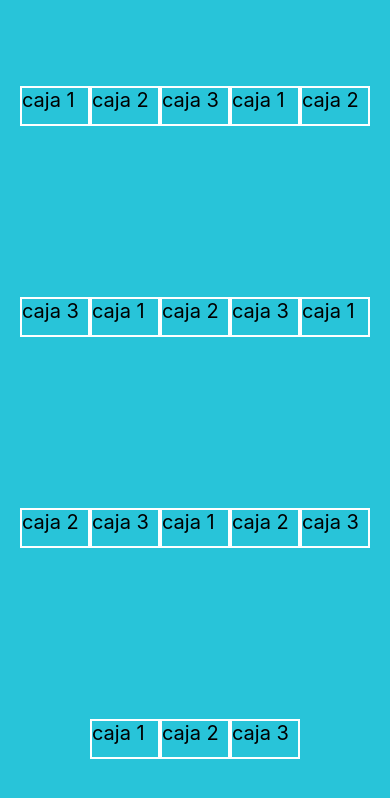
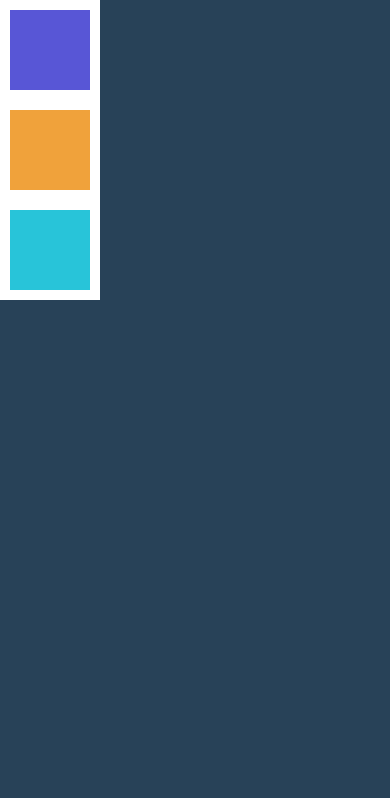
Before and after one commit to braianLucero/ReactNativeProyecto, a React Native app: screen / in a window 390 px wide. Shown: the top 798 px of the page. Built offline with nearby package versions, Linux system fonts and the light colour scheme.

Commit message:
Initializing Mini Project.

```diff
--- a/App.tsx
+++ b/App.tsx
@@ -4,18 +4,20 @@
 // import { BoxObjectModelScreen } from './src/screens/BoxObjectModelScreen';
 // import { DimensionesScreen } from './src/screens/DimensionesScreen';
 // import { PositionScreen } from './src/screens/PositionScreen';
-import { FlexScreen } from './src/screens/FlexScreen';
+// import { FlexScreen } from './src/screens/FlexScreen';
+import { TareaScreen } from './src/screens/TareaScreen';
 
 
 // SafeAreaView es mas que nada para ios para que no choque con el noch
 const App = () => {
   return (
-    <SafeAreaView style={{ flex: 1 }}>
+    <SafeAreaView style={{ flex: 1, backgroundColor: "#284258" }}>
       {/* // <ContadorScreen /> */}
       {/* <BoxObjectModelScreen /> */}
       {/* <DimensionesScreen /> */}
       {/* <PositionScreen /> */}
-      <FlexScreen />
+      {/* <FlexScreen /> */}
+      <TareaScreen />
     </SafeAreaView>
   );
 };
--- /dev/null
+++ b/src/screens/TareaScreen.tsx
@@ -0,0 +1,40 @@
+import React from 'react'
+import { View, Text, StyleSheet } from 'react-native';
+
+export const TareaScreen = () => {
+    return (
+        <View style={styles.container}>
+            <View style={styles.cajaMorada} />
+            <View style={styles.cajaNaranja} />
+            <View style={styles.cajaAzul} />
+        </View>
+    )
+}
+
+const styles = StyleSheet.create({
+    container: {
+        flex: 1,
+        backgroundColor: '#284258',
+    },
+    cajaMorada: {
+        width: 100,
+        height: 100,
+        borderWidth: 10,
+        borderColor: 'white',
+        backgroundColor: '#5856D6'
+    },
+    cajaNaranja: {
+        width: 100,
+        height: 100,
+        borderWidth: 10,
+        borderColor: 'white',
+        backgroundColor: '#F0A23B'
+    },
+    cajaAzul: {
+        width: 100,
+        height: 100,
+        borderWidth: 10,
+        borderColor: 'white',
+        backgroundColor: '#28C4D9'
+    },
+});
```
